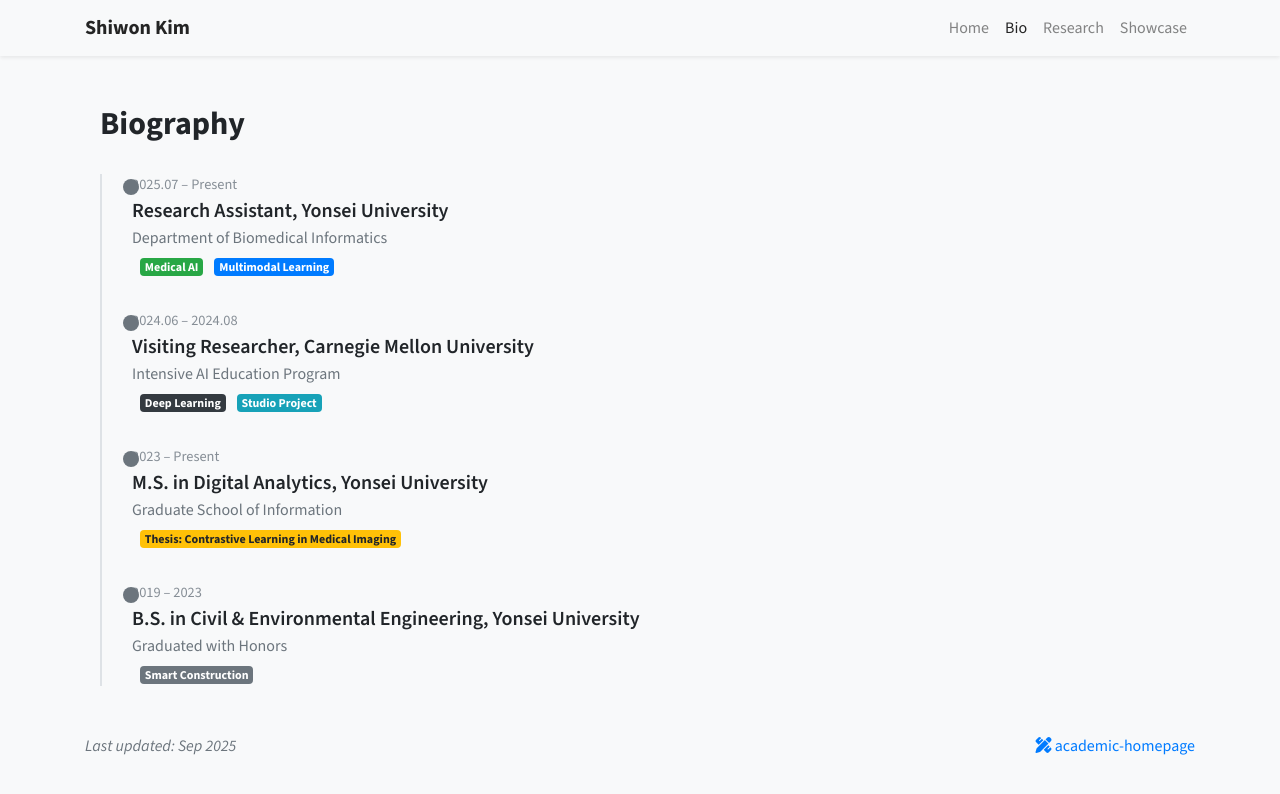
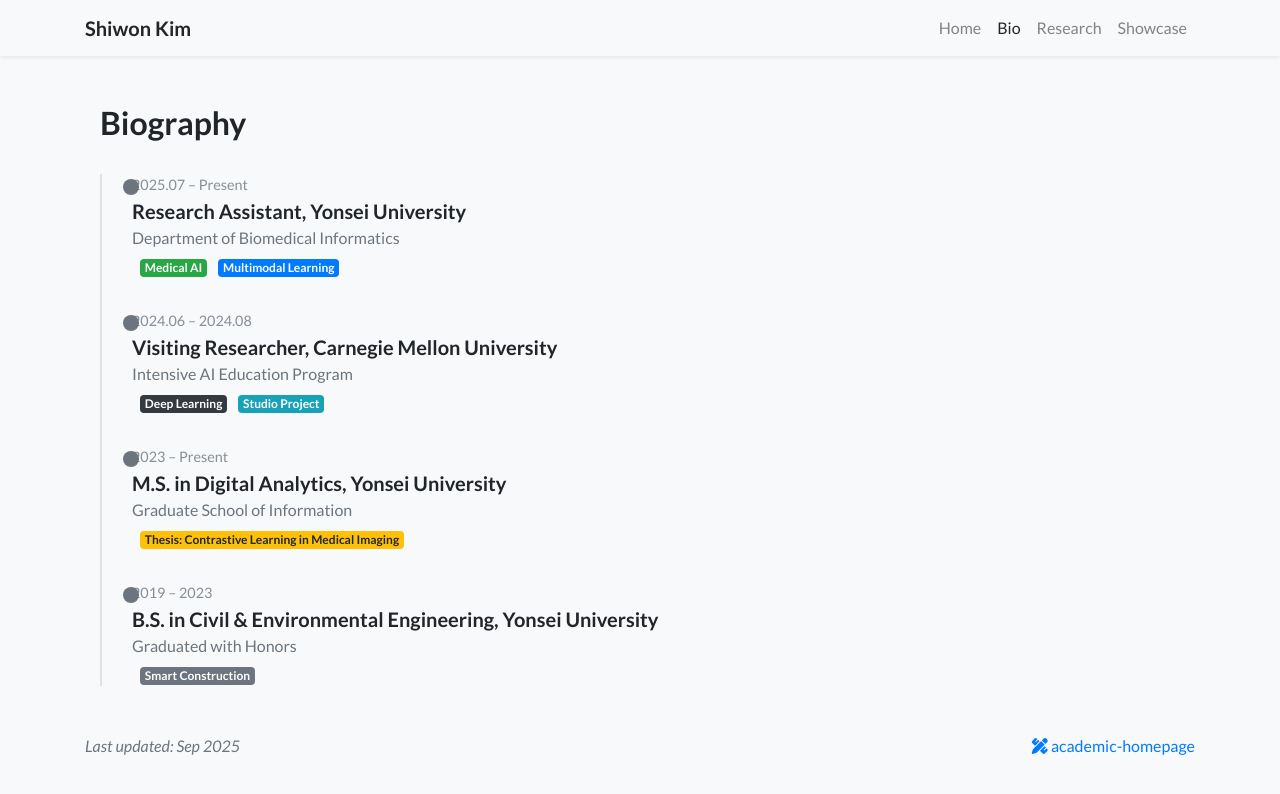
Before and after one commit to shiwonkim/shiwonkim.github.io, a Jekyll site: the page built from bio.html, in a window 1280 px wide. Shown: the top 794 px of the page. Built offline with Jekyll 4.4.1, drawn with Linux system fonts in a browser that asks for light colours; nearby versions of some CDN libraries; some web fonts are replaced; a style sheet for code colours, icons or effects is not loaded.

Commit message:
edit profile

```diff
--- a/assets/css/global.css
+++ b/assets/css/global.css
@@ -1,7 +1,7 @@
 @charset "utf-8";
 body {
-    /* font-family: "Lato", sans-serif; */
-    font-family: "Source Sans 3", sans-serif;
+    font-family: "Lato", sans-serif;
+    /* font-family: "Source Sans 3", sans-serif; */
     /* font-family: "Alan Sans", sans-serif; */
     font-weight: 400;
     padding-top: 5.0rem;
```
